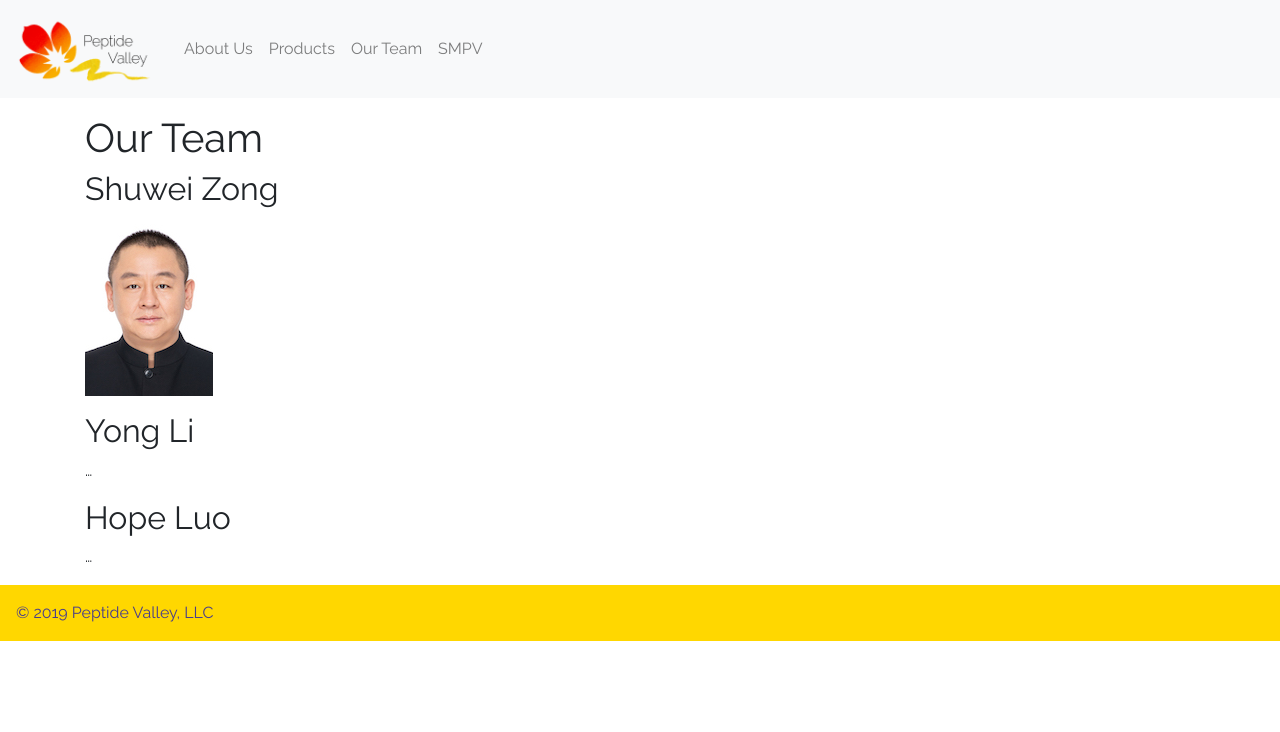
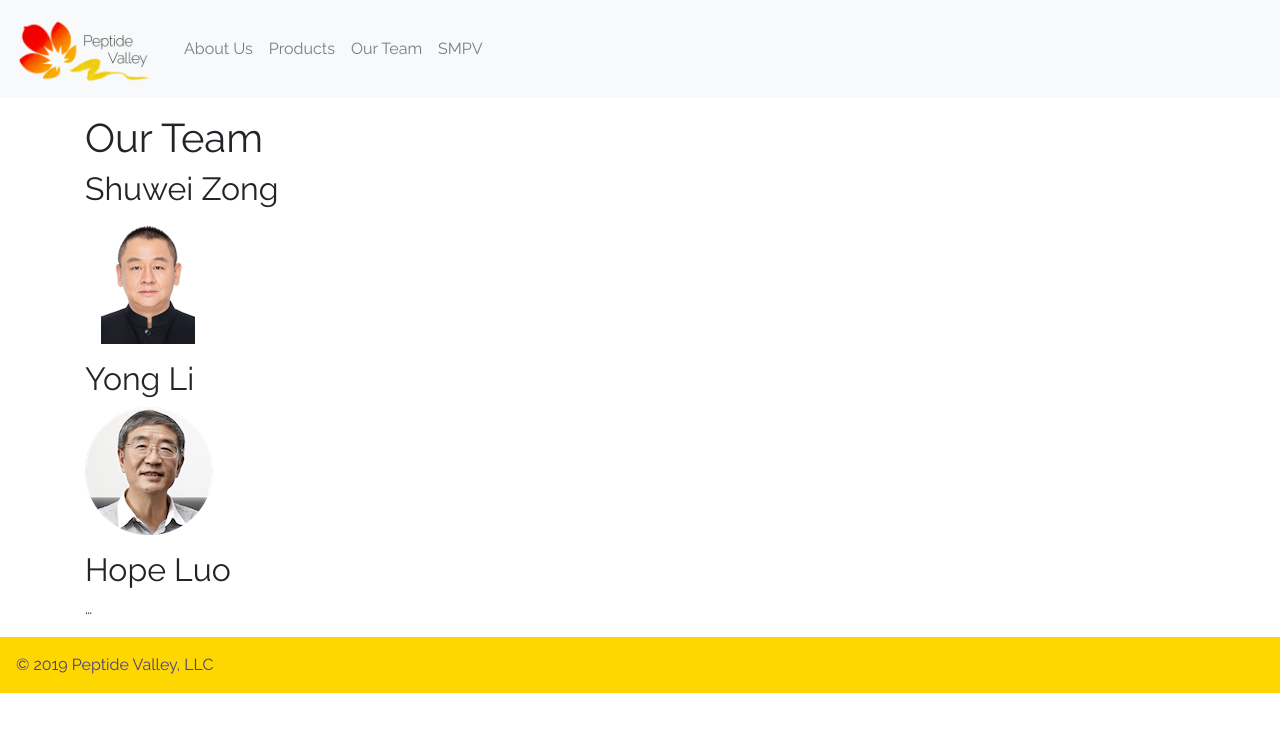
Before and after one commit to peptide-valley/peptide-valley.github.io, a Jekyll site: the page built from team/index.md, in a window 1280 px wide. Shown: the top 732 px of the page. Built offline with Jekyll 4.4.1, drawn with Linux system fonts in a browser that asks for light colours.

Commit message:
zong.png and li.png

```diff
--- a/team/index.md
+++ b/team/index.md
@@ -6,11 +6,12 @@ title: Our Team
 
 ## Shuwei Zong
 
-![](/images/zong.jpg)
+![](/images/zong.png)
 
 
 ## Yong Li
-...
+
+![](/images/li.png)
 
 ## Hope Luo
 ...
```
Also changed, not shown: images/li.png (added), images/zong.png (added).
